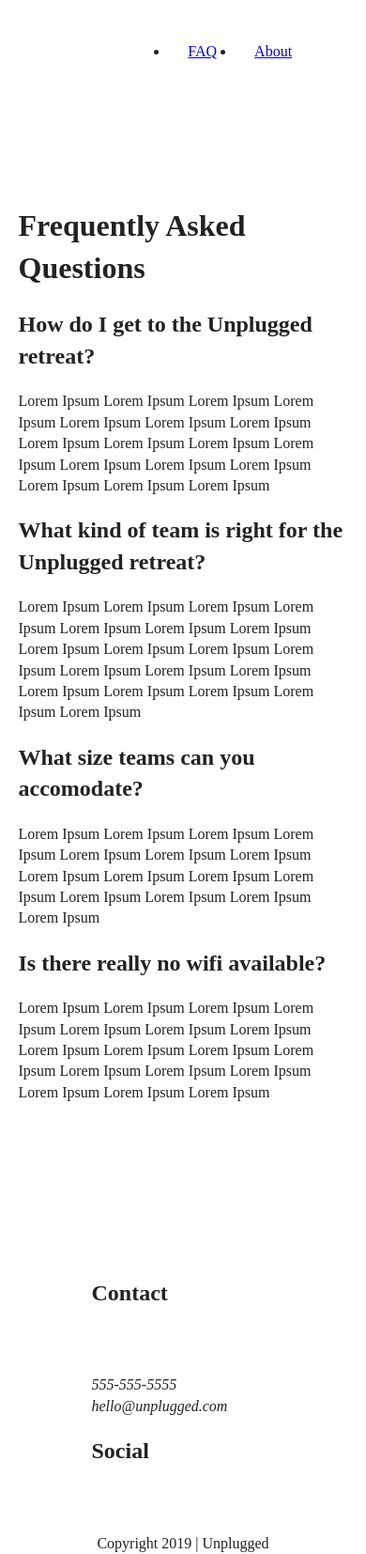
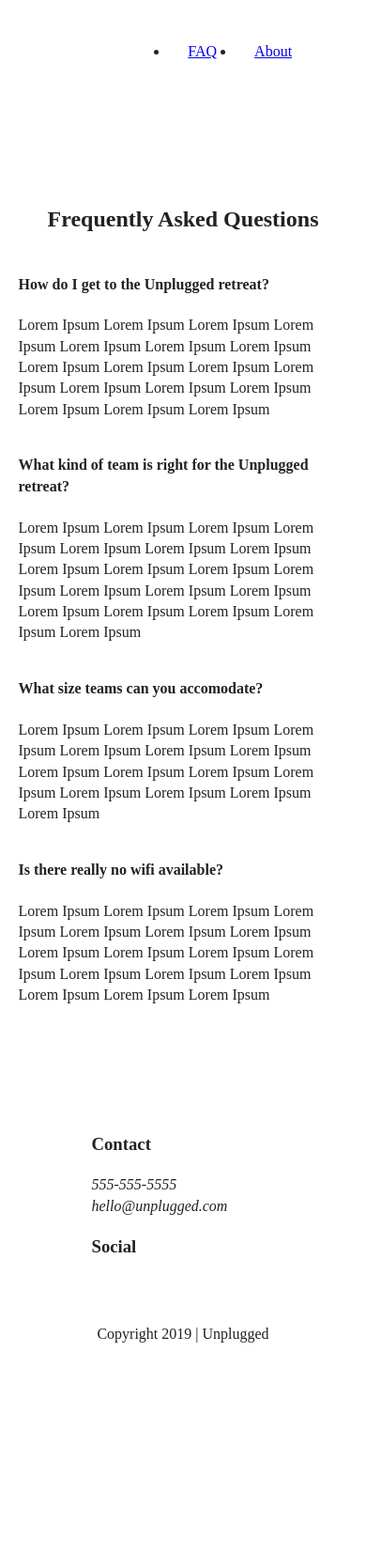
Before and after one commit to jennieskilz/206-Unplugged, a website: page faq/index.html in a window 390 px wide. Shown: the part 92-1746 px from the top of the page at 94% size. After the commit the page ends 1523 px from the top, so only its background shows below. Drawn offline with Linux system fonts and the light colour scheme.

Commit message:
tablet-updates

```diff
--- a/css/main.css
+++ b/css/main.css
@@ -496,6 +496,8 @@ footer p{
         display:flex;
         justify-content: space-between;
         align-items: center;
+        flex-flow: row wrap;
+        margin-right: 20px;
     }
 
     .mission-content p {
@@ -510,6 +512,7 @@ footer p{
         display:flex;
         justify-content:space-between;
         align-items:center;
+        margin: 20px;
 }
 
 
@@ -520,7 +523,7 @@ footer p{
     }
 
     .faq-content {
-        flex-basis: 40%;
+        width: 40%;
     }
 
     .faq h2 {
--- a/faq/index.html
+++ b/faq/index.html
@@ -44,17 +44,28 @@
 
     <section class="faq">
       <div class="content-wrapper">
+        <h2>Frequently Asked Questions</h2>
+
         <div class="faq-content">
-      <h1>Frequently Asked Questions</h1>
-      <h2>How do I get to the Unplugged retreat?</h2>
-      <p>Lorem Ipsum Lorem Ipsum Lorem Ipsum Lorem Ipsum Lorem Ipsum Lorem Ipsum Lorem Ipsum Lorem Ipsum Lorem Ipsum Lorem Ipsum Lorem Ipsum Lorem Ipsum Lorem Ipsum Lorem Ipsum Lorem Ipsum Lorem Ipsum Lorem Ipsum </p>
-      <h2>What kind of team is right for the Unplugged retreat?</h2>
-      <p>Lorem Ipsum Lorem Ipsum Lorem Ipsum Lorem Ipsum Lorem Ipsum Lorem Ipsum Lorem Ipsum Lorem Ipsum Lorem Ipsum Lorem Ipsum Lorem Ipsum Lorem Ipsum Lorem Ipsum Lorem Ipsum Lorem Ipsum Lorem Ipsum Lorem Ipsum Lorem Ipsum Lorem Ipsum </p>
-      <h2>What size teams can you accomodate?</h2>
-      <p>Lorem Ipsum Lorem Ipsum Lorem Ipsum Lorem Ipsum Lorem Ipsum Lorem Ipsum Lorem Ipsum Lorem Ipsum Lorem Ipsum Lorem Ipsum Lorem Ipsum Lorem Ipsum Lorem Ipsum Lorem Ipsum Lorem Ipsum</p>
-      <h2>Is there really no wifi available?</h2>
-      <p>Lorem Ipsum Lorem Ipsum Lorem Ipsum Lorem Ipsum Lorem Ipsum Lorem Ipsum Lorem Ipsum Lorem Ipsum Lorem Ipsum Lorem Ipsum Lorem Ipsum Lorem Ipsum Lorem Ipsum Lorem Ipsum Lorem Ipsum Lorem Ipsum Lorem Ipsum</p>
+          <h4>How do I get to the Unplugged retreat?</h4>
+          <p>Lorem Ipsum Lorem Ipsum Lorem Ipsum Lorem Ipsum Lorem Ipsum Lorem Ipsum Lorem Ipsum Lorem Ipsum Lorem Ipsum Lorem Ipsum Lorem Ipsum Lorem Ipsum Lorem Ipsum Lorem Ipsum Lorem Ipsum Lorem Ipsum Lorem Ipsum </p>
         </div>
+
+        <div class="faq-content">
+          <h4>What kind of team is right for the Unplugged retreat?</h4>
+          <p>Lorem Ipsum Lorem Ipsum Lorem Ipsum Lorem Ipsum Lorem Ipsum Lorem Ipsum Lorem Ipsum Lorem Ipsum Lorem Ipsum Lorem Ipsum Lorem Ipsum Lorem Ipsum Lorem Ipsum Lorem Ipsum Lorem Ipsum Lorem Ipsum Lorem Ipsum Lorem Ipsum Lorem Ipsum </p>
+        </div>
+
+        <div class="faq-content">
+          <h4>What size teams can you accomodate?</h4>
+          <p>Lorem Ipsum Lorem Ipsum Lorem Ipsum Lorem Ipsum Lorem Ipsum Lorem Ipsum Lorem Ipsum Lorem Ipsum Lorem Ipsum Lorem Ipsum Lorem Ipsum Lorem Ipsum Lorem Ipsum Lorem Ipsum Lorem Ipsum</p>
+        </div>
+
+        <div class="faq-content">
+          <h4>Is there really no wifi available?</h4>
+          <p>Lorem Ipsum Lorem Ipsum Lorem Ipsum Lorem Ipsum Lorem Ipsum Lorem Ipsum Lorem Ipsum Lorem Ipsum Lorem Ipsum Lorem Ipsum Lorem Ipsum Lorem Ipsum Lorem Ipsum Lorem Ipsum Lorem Ipsum Lorem Ipsum Lorem Ipsum</p>
+        </div>
+
       </div>
     </section>
 
@@ -65,14 +76,14 @@
     <div class="content-wrapper">
       <div class="footer-content">
         <div class="contact">
-          <h2>Contact</h2>
+          <h3>Contact</h3>
           <address>
             <p>555-555-5555</p>
             <p>hello@unplugged.com</p>
           </adress>
         </div>
         <div class="social">
-          <h2>Social</h2>
+          <h3>Social</h3>
           <div class ="social-icons">
             <p><a href="https://www.facebook.com" target="_blank"></a></p>
             <p><a href="https://www.twitter.com" target="_blank"></a></p>
```
Also changed, not shown: about/index.html (+7 -8 lines).
